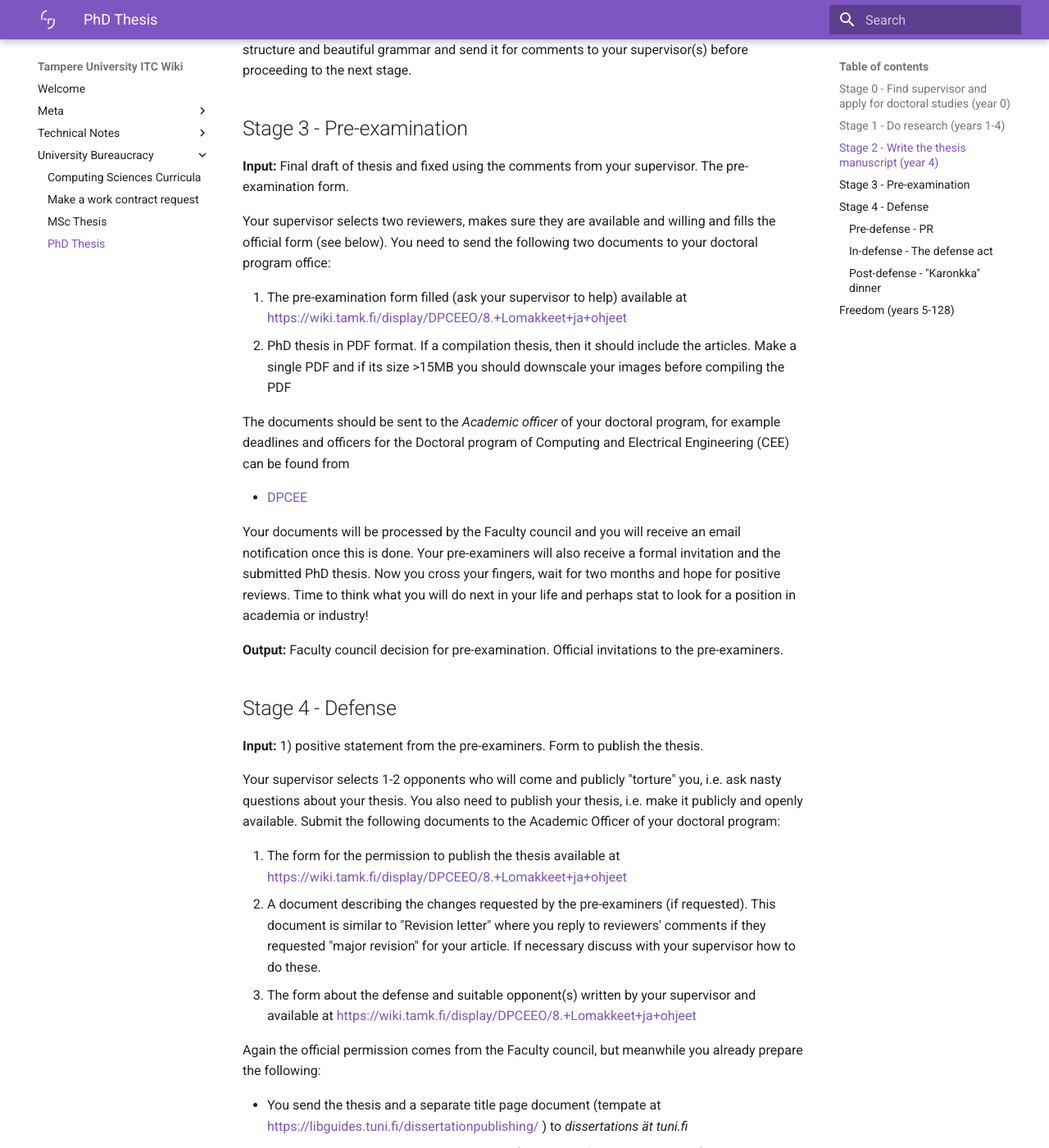
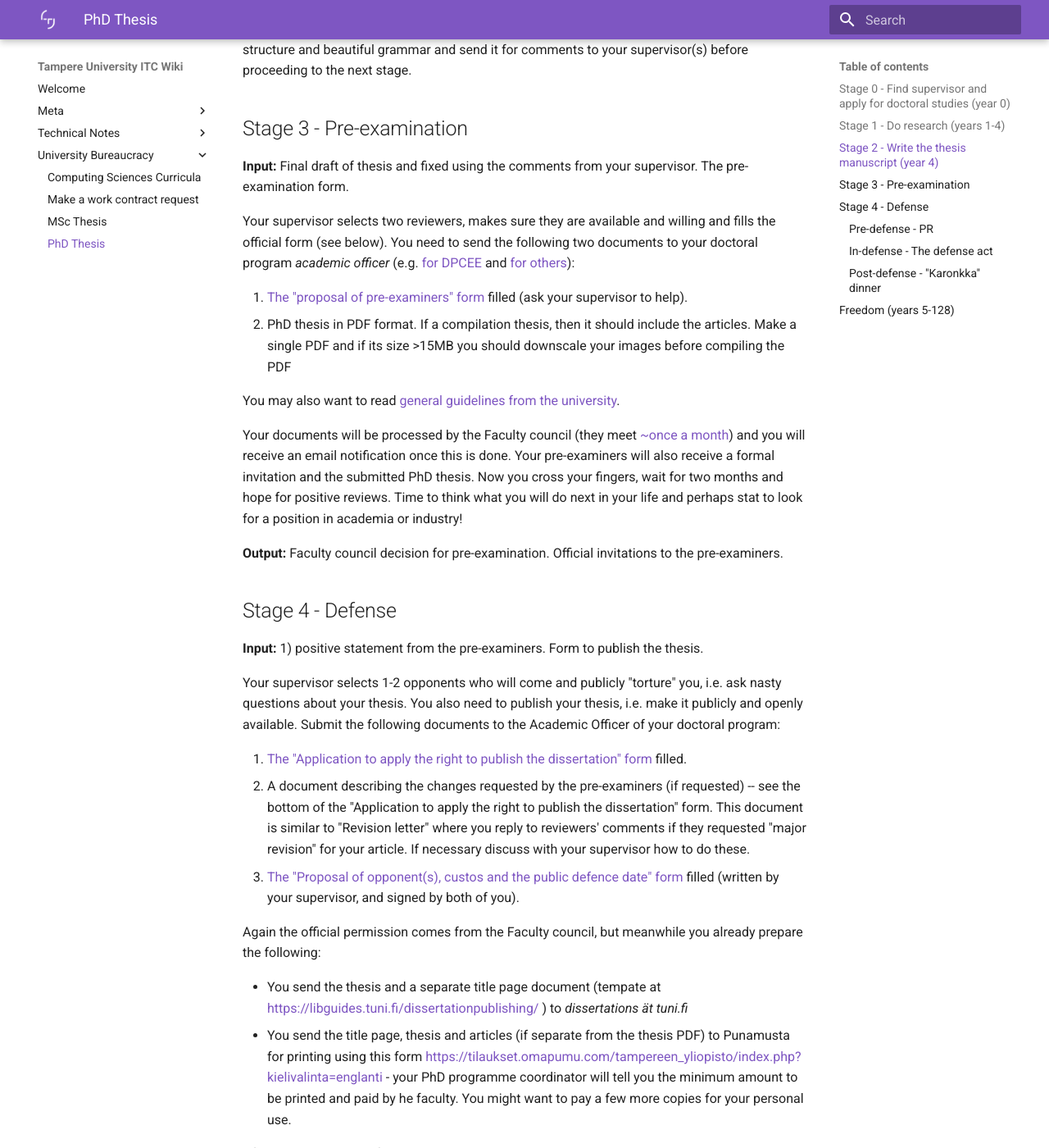
Before and after one commit to TUNI-ITC/wiki, an MkDocs documentation site: the page built from docs/University-Bureaucracy/phd_thesis.md, in a window 1280 px wide and 1400 px high, scrolled down 1560 px. Shown: the whole window at 82% size. Built offline with MkDocs 1.6.1 and Material for MkDocs 9.7.7, drawn with Linux system fonts in a browser that asks for light colours.

Commit message:
phd_thesis: fixed links + more info

```diff
--- a/docs/University-Bureaucracy/phd_thesis.md
+++ b/docs/University-Bureaucracy/phd_thesis.md
@@ -48,16 +48,15 @@
 
 **Input:** Final draft of thesis and fixed using the comments from your supervisor. The pre-examination form.
 
-Your supervisor selects two reviewers, makes sure they are available and willing and fills the official form (see below). You need to send the following two documents to your doctoral program office:
+Your supervisor selects two reviewers, makes sure they are available and willing and fills the official form (see below). You need to send the following two documents to your doctoral program *academic officer*
+(e.g. [for DPCEE](https://intra.tuni.fi/en/handbook?page=5612) and [for others](https://intra.tuni.fi/en/studying/doctoral-studies/forms-doctoral-students)):
 
- 1. The pre-examination form filled (ask your supervisor to help) available at [https://wiki.tamk.fi/display/DPCEEO/8.+Lomakkeet+ja+ohjeet](https://wiki.tamk.fi/display/DPCEEO/8.+Lomakkeet+ja+ohjeet)
+ 1. [The "proposal of pre-examiners" form](https://intra.tuni.fi/en/studying/doctoral-studies/forms-doctoral-students) filled (ask your supervisor to help).
  2. PhD thesis in PDF format. If a compilation thesis, then it should include the articles. Make a single PDF and if its size >15MB you should downscale your images before compiling the PDF
 
-The documents should be sent to the *Academic officer* of your doctoral program, for example deadlines and officers for the Doctoral program of Computing and Electrical Engineering (CEE) can be found from
+You may also want to read [general guidelines from the university](https://intra.tuni.fi/en/studying/doctoral-studies/doctoral-dissertation-and-public-defence).
 
-* [DPCEE](https://intra.tuni.fi/en/handbook?page=5612)
-
-Your documents will be processed by the Faculty council and you will receive an email notification once this is done. Your pre-examiners will also receive a formal invitation and the submitted PhD thesis. Now you cross your fingers, wait for two months and hope for positive reviews. Time to think what you will do next in your life and perhaps stat to look for a position in academia or industry!
+Your documents will be processed by the Faculty council (they meet [~once a month](https://intra.tuni.fi/en/handbook?page=5612)) and you will receive an email notification once this is done. Your pre-examiners will also receive a formal invitation and the submitted PhD thesis. Now you cross your fingers, wait for two months and hope for positive reviews. Time to think what you will do next in your life and perhaps stat to look for a position in academia or industry!
 
 **Output:** Faculty council decision for pre-examination. Official invitations to the pre-examiners.
 
@@ -67,9 +66,9 @@
 
 Your supervisor selects 1-2 opponents who will come and publicly "torture" you, i.e. ask nasty questions about your thesis. You also need to publish your thesis, i.e. make it publicly and openly available. Submit the following documents to the Academic Officer of your doctoral program:
 
- 1. The form for the permission to publish the thesis available  at [https://wiki.tamk.fi/display/DPCEEO/8.+Lomakkeet+ja+ohjeet](https://wiki.tamk.fi/display/DPCEEO/8.+Lomakkeet+ja+ohjeet)
- 2. A document describing the changes requested by the pre-examiners (if requested). This document is similar to "Revision letter" where you reply to reviewers' comments if they requested "major revision" for your article. If necessary discuss with your supervisor how to do these.
- 3. The form about the defense and suitable opponent(s) written by your supervisor and available at [https://wiki.tamk.fi/display/DPCEEO/8.+Lomakkeet+ja+ohjeet](https://wiki.tamk.fi/display/DPCEEO/8.+Lomakkeet+ja+ohjeet)
+ 1. [The "Application to apply the right to publish the dissertation" form](https://intra.tuni.fi/en/studying/doctoral-studies/forms-doctoral-students) filled.
+ 2. A document describing the changes requested by the pre-examiners (if requested) -- see the bottom of the "Application to apply the right to publish the dissertation" form. This document is similar to "Revision letter" where you reply to reviewers' comments if they requested "major revision" for your article. If necessary discuss with your supervisor how to do these.
+ 3. [The "Proposal of opponent(s), custos and the public defence date" form](https://intra.tuni.fi/en/studying/doctoral-studies/forms-doctoral-students) filled (written by your supervisor, and signed by both of you).
 
 Again the official permission comes from the Faculty council, but meanwhile you already prepare the following:
 
```
